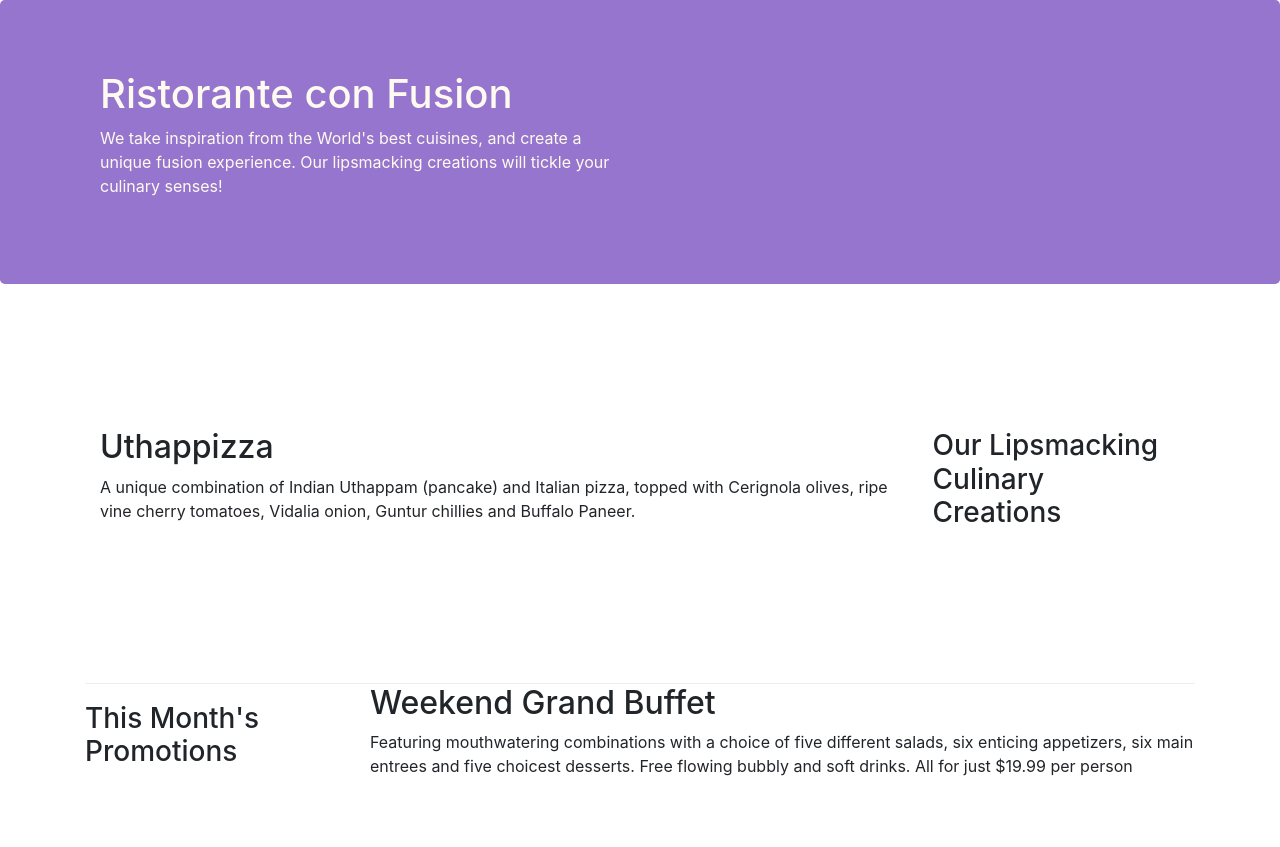
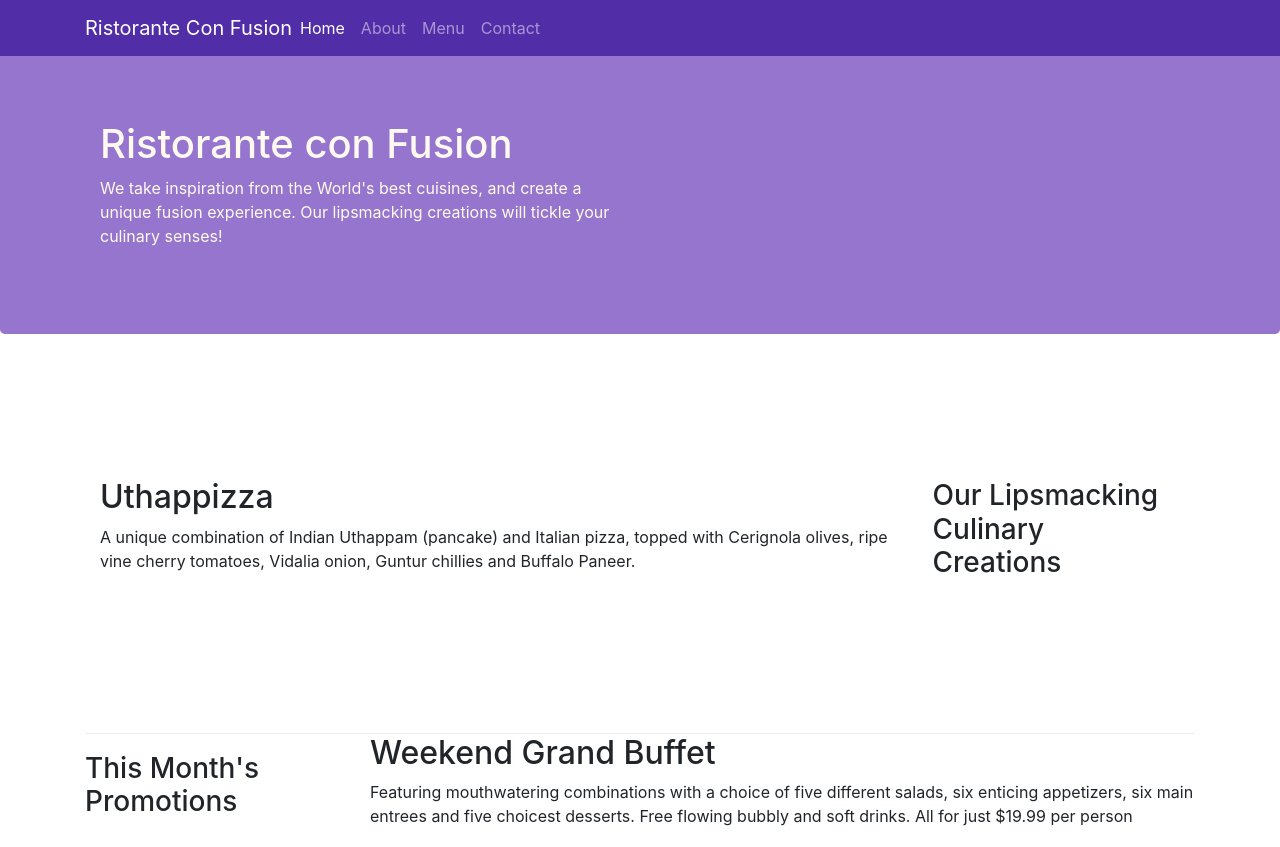
Before and after one commit to L3thal14/Confusion-Bootstrap, a website: page index.html in a window 1280 px wide. Shown: the top 847 px of the page. Drawn offline with nearby package versions, Linux system fonts and the light colour scheme.

Commit message:
Navbar and Breadcrumbs

```diff
--- a/css/styles.css
+++ b/css/styles.css
@@ -26,3 +26,12 @@
     margin: 0px;
     color: #0f0f0f;
 }
+
+body {
+    padding: 50px 0px 0px 0px;
+    z-index: 0;
+}
+
+.navbar-dark {
+    background-color: #512DA8;
+}
--- a/index.html
+++ b/index.html
@@ -3,27 +3,49 @@
 
 <head>
     <!-- Required meta tags always come first -->
-    <meta charset="utf-8">
-    <meta name="viewport" content="width=device-width, initial-scale=1, shrink-to-fit=no">
-    <meta http-equiv="x-ua-compatible" content="ie=edge">
+    <meta charset="utf-8" />
+    <meta name="viewport" content="width=device-width, initial-scale=1, shrink-to-fit=no" />
+    <meta http-equiv="x-ua-compatible" content="ie=edge" />
 
     <!-- Bootstrap CSS -->
-    <link rel="stylesheet" href="node_modules/bootstrap/dist/css/bootstrap.min.css">
-    <link rel="stylesheet" href="css/styles.css">
+    <link rel="stylesheet" href="node_modules/bootstrap/dist/css/bootstrap.min.css" />
+    <link rel="stylesheet" href="css/styles.css" />
     <title>Ristorante Con Fusion</title>
 </head>
 
 <body>
-
+    <nav class="navbar navbar-dark navbar-expand-sm fixed-top">
+        <div class="container">
+            <button class="navbar-toggler" type="button" data-toggle="collapse" data-target="#Navbar">
+                <span class="navbar-toggler-icon"></span>
+            </button>
+            <a class="navbar-brand mr-auto" href="#">Ristorante Con Fusion</a>
+            <div class="collapse navbar-collapse" id="Navbar">
+                <ul class="navbar-nav mr-auto">
+                    <li class="nav-item active">
+                        <a class="nav-link" href="#">Home</a>
+                    </li>
+                    <li class="nav-item">
+                        <a class="nav-link" href="./aboutus.html">About</a>
+                    </li>
+                    <li class="nav-item"><a class="nav-link" href="#">Menu</a></li>
+                    <li class="nav-item"><a class="nav-link" href="#">Contact</a></li>
+                </ul>
+            </div>
+        </div>
+    </nav>
     <header class="jumbotron">
         <div class="container">
             <div class="row row-header">
                 <div class="col-12 col-sm-6">
                     <h1>Ristorante con Fusion</h1>
-                    <p class="d-none d-sm-block">We take inspiration from the World's best cuisines, and create a unique fusion experience. Our lipsmacking creations will tickle your culinary senses!</p>
+                    <p class="d-none d-sm-block">
+                        We take inspiration from the World's best cuisines, and create a
+                        unique fusion experience. Our lipsmacking creations will tickle
+                        your culinary senses!
+                    </p>
                 </div>
-                <div class="col-12 col-sm">
-                </div>
+                <div class="col-12 col-sm"></div>
             </div>
         </div>
     </header>
@@ -35,10 +57,13 @@
             </div>
             <div class="col col-sm order-sm-first col-md">
                 <h2>Uthappizza</h2>
-                <p class="d-none d-sm-block">A unique combination of Indian Uthappam (pancake) and Italian pizza, topped with Cerignola olives, ripe vine cherry tomatoes, Vidalia onion, Guntur chillies and Buffalo Paneer.</p>
+                <p class="d-none d-sm-block">
+                    A unique combination of Indian Uthappam (pancake) and Italian pizza,
+                    topped with Cerignola olives, ripe vine cherry tomatoes, Vidalia
+                    onion, Guntur chillies and Buffalo Paneer.
+                </p>
             </div>
         </div>
-
 
         <div class="row row- align-items-center">
             <div class="col-12 col-sm-4 col-md-3">
@@ -46,7 +71,12 @@
             </div>
             <div class="col col-sm col-md">
                 <h2>Weekend Grand Buffet</h2>
-                <p class="d-none d-sm-block">Featuring mouthwatering combinations with a choice of five different salads, six enticing appetizers, six main entrees and five choicest desserts. Free flowing bubbly and soft drinks. All for just $19.99 per person </p>
+                <p class="d-none d-sm-block">
+                    Featuring mouthwatering combinations with a choice of five different
+                    salads, six enticing appetizers, six main entrees and five choicest
+                    desserts. Free flowing bubbly and soft drinks. All for just $19.99
+                    per person
+                </p>
             </div>
         </div>
 
@@ -57,7 +87,12 @@
             <div class="col col-sm order-sm-first col-md">
                 <h2>Alberto Somayya</h2>
                 <h4>Executive Chef</h4>
-                <p class="d-none d-sm-block">Award winning three-star Michelin chef with wide International experience having worked closely with whos-who in the culinary world, he specializes in creating mouthwatering Indo-Italian fusion experiences. </p>
+                <p class="d-none d-sm-block">
+                    Award winning three-star Michelin chef with wide International
+                    experience having worked closely with whos-who in the culinary
+                    world, he specializes in creating mouthwatering Indo-Italian fusion
+                    experiences.
+                </p>
             </div>
         </div>
     </div>
@@ -69,7 +104,7 @@
                     <h5>Links</h5>
                     <ul class="list-unstyled">
                         <li><a href="#">Home</a></li>
-                        <li><a href="#">About</a></li>
+                        <li><a href="./aboutus.html">About</a></li>
                         <li><a href="#">Menu</a></li>
                         <li><a href="#">Contact</a></li>
                     </ul>
@@ -77,11 +112,11 @@
                 <div class="col-7 col-sm-5">
                     <h5>Our Address</h5>
                     <address>
-		              121, Clear Water Bay Road<br>
-		              Clear Water Bay, Kowloon<br>
-		              HONG KONG<br>
-		              Tel.: +852 1234 5678<br>
-		              Fax: +852 8765 4321<br>
+                        121, Clear Water Bay Road<br />
+                        Clear Water Bay, Kowloon<br />
+                        HONG KONG<br />
+                        Tel.: +852 1234 5678<br />
+                        Fax: +852 8765 4321<br />
                         Email: <a href="mailto:confusion@food.net">confusion@food.net</a>
                     </address>
                 </div>
@@ -98,7 +133,9 @@
             </div>
             <div class="row justify-content-center">
                 <div class="col-auto">
-                    <p class="d-none d-sm-block">© Copyright 2018 Ristorante Con Fusion</p>
+                    <p class="d-none d-sm-block">
+                        © Copyright 2018 Ristorante Con Fusion
+                    </p>
                 </div>
             </div>
         </div>
```
Also changed, not shown: aboutus.html (+26 -2 lines). Lines whose indentation alone changed are shown as unchanged.
